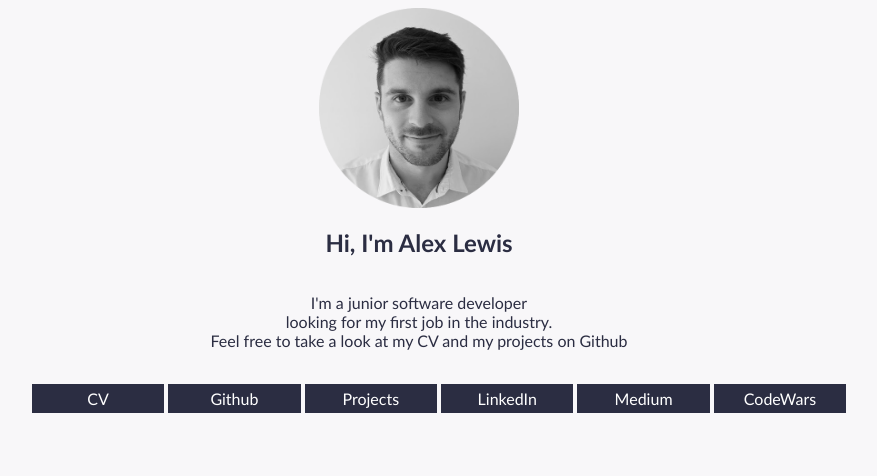
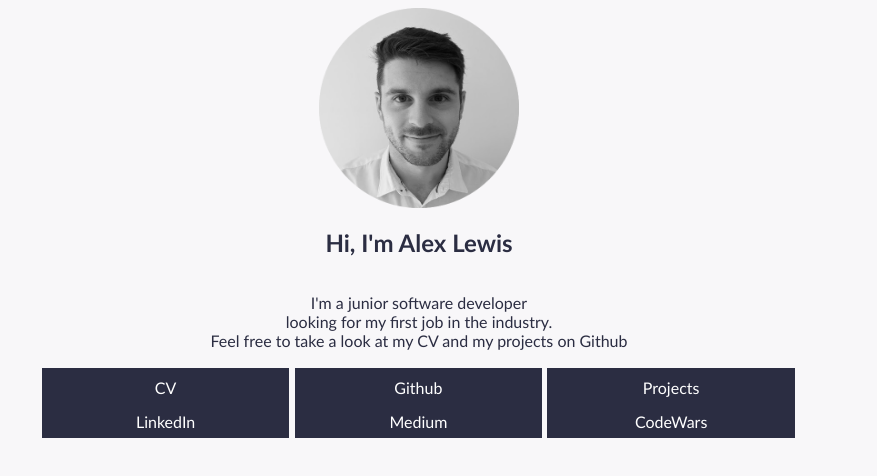
Before and after one commit to AlexLewis10/portfolio, a React (Create React App) app: page / in a window 1280 px wide. Shown: the top 476 px of the page, without its empty margins (221-1098 px from the left). Built offline with nearby package versions, Linux system fonts and the light colour scheme.

Commit message:
Add grid to nav style

```diff
--- a/src/app.css
+++ b/src/app.css
@@ -18,9 +18,10 @@ img {
 }
 
 .links {
-  width: 10%;
+  width: 90%;
+  height: 90%;
   margin: 2px;
-  padding: 5px;
+  padding: 10px;
   background-color: #2B2D42;
   text-decoration: none;
   color: white;
@@ -31,11 +32,12 @@ img {
   background-color: #92DCE5;
 }
 
-ul {
-  display: flex;
+#mainNav {
+  display: grid;
+  grid-template-columns: 20% 20% 20%;
+  grid-template-rows: 40% 20% 20%;
   justify-content: center;
   flex-direction: row;
-  list-style-type: none;
 }
 
 .home {
--- a/src/components/nav.js
+++ b/src/components/nav.js
@@ -3,15 +3,13 @@ import { Link } from 'react-router-dom'
 
 function Nav () {
   return (
-    <nav>
-    <ul>
+    <nav id='mainNav'>
       <a className='links' href='https://github.com/AlexLewis10/CV/raw/master/AlexLewisCV.pdf' download>CV</a>
       <a className='links' href='https://github.com/AlexLewis10/CV'>Github</a>
       <Link className='links' to='/projects'>Projects</Link>
       <a className='links' href='https://www.linkedin.com/in/alex-lewis-022761a8/'>LinkedIn</a>
       <a className='links' href='https://medium.com/@alexlewis374'>Medium</a>
       <a className='links' href='https://www.codewars.com/users/ALJALE'>CodeWars</a>
-    </ul>
     </nav>
   )
 }
```
